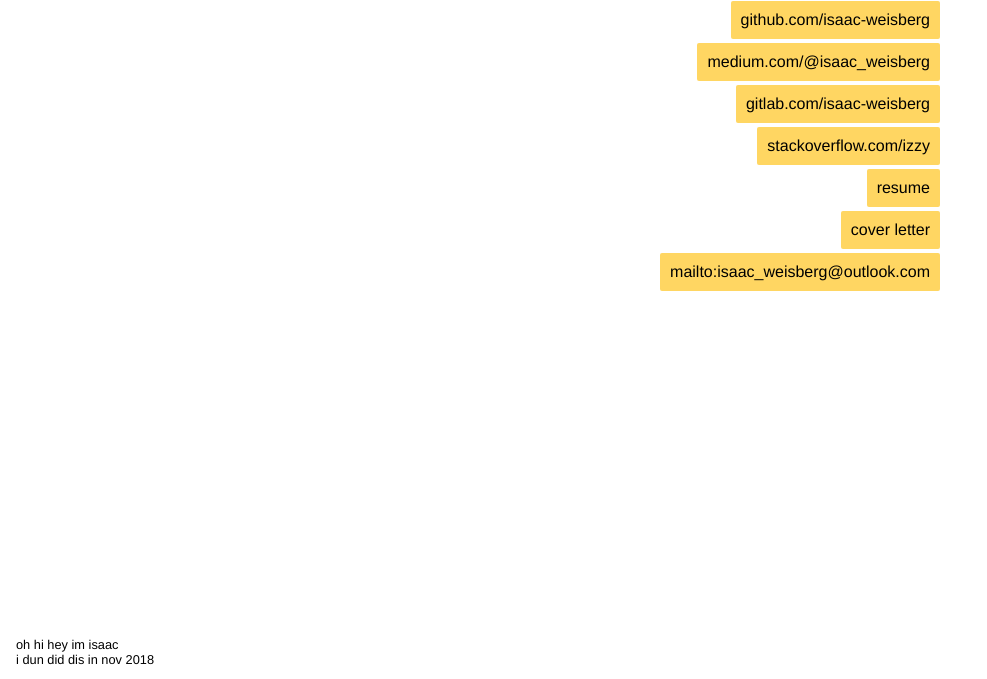
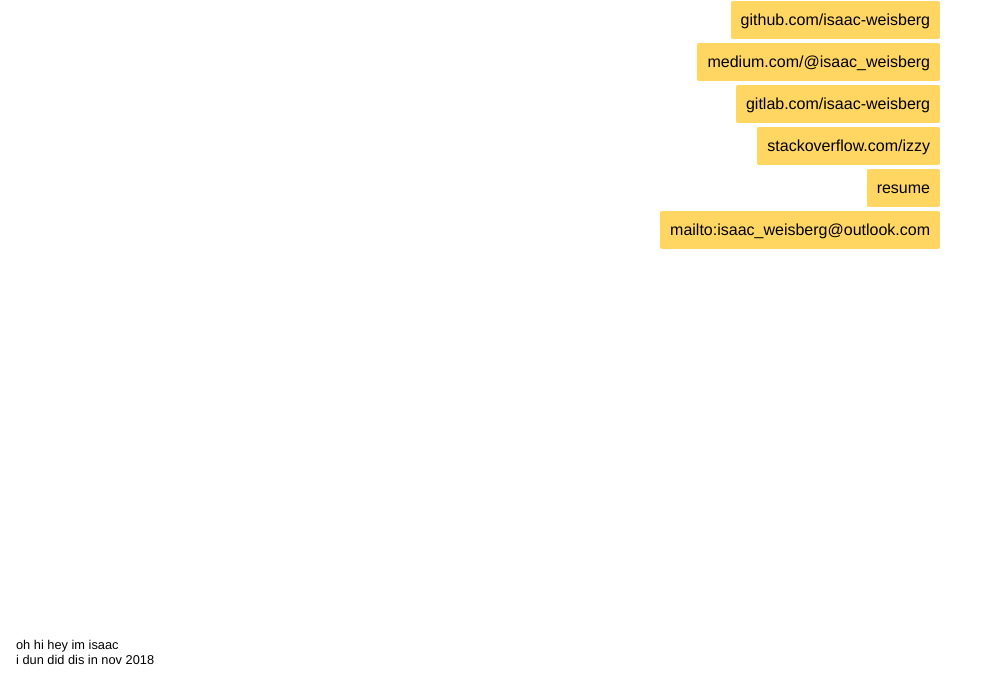
Before and after one commit to isaac-weisberg/me-websight, a website with bundled scripts: page index.html in a window 1280 px wide. Shown: the part 121-800 px from the top of the page, without its empty margins (0-987 px from the left). Built offline with nearby package versions, Linux system fonts and the light colour scheme.

Commit message:
Comment out the cover letter cos it's real dated

```diff
--- a/index.html
+++ b/index.html
@@ -20,7 +20,7 @@
                 <a class="cow" target="_blank" href="https://gitlab.com/isaac-weisberg">gitlab.com/isaac-weisberg</a>
                 <a class="cow" target="_blank" href="https://stackoverflow.com/users/9353387/isaac-carol-weisberg">stackoverflow.com/izzy</a> <!-- Trollface -->
                 <a class="cow" target="_blank" href="resume_isaac_weisberg.pdf">resume</a>
-                <a class="cow" target="_blank" href="cover_letter_isaac_weisberg.pdf">cover letter</a>
+                <!-- <a class="cow" target="_blank" href="cover_letter_isaac_weisberg.pdf">cover letter</a> -->
                 <a class="cow" target="_blank" href="mailto:isaac_weisberg@outlook.com">mailto:isaac_weisberg@outlook.com</a>
             </div>
         </div>
```
